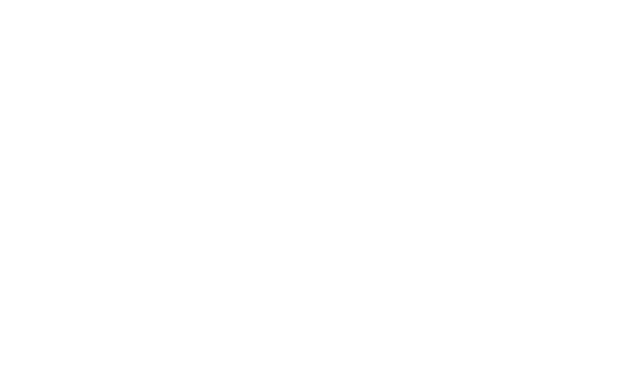
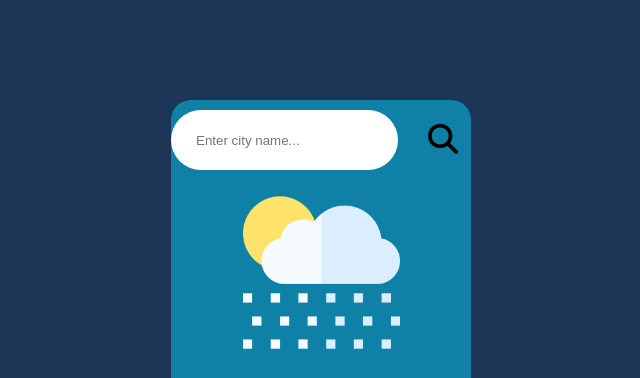
Before and after one commit to simon-chern/WeatherApp, a plain HTML site: page index.html in a window 1280 px wide. Shown: the top 378 px of the page, without its empty margins (319-959 px from the left). Drawn offline with Linux system fonts and the light colour scheme; a web font is replaced by a local one.

Commit message:
First commit

```diff
--- a/index.html
+++ b/index.html
@@ -3,11 +3,22 @@
   <head>
     <meta charset="UTF-8" />
     <meta name="viewport" content="width=device-width, initial-scale=1.0" />
-    <title>Grocery Bud</title>
+    <title>Weather app</title>
     <link rel="stylesheet" href="styles.css" />
+    <script src="https://kit.fontawesome.com/61b18c7ab6.js" crossorigin="anonymous"></script>
   </head>
   <body>
-
+    <div class="card">
+      <div class="search">
+        <input class="input" type="text" placeholder="Enter city name...">
+        <button><i class="fa-solid fa-magnifying-glass"></i></button>
+      </div>
+      <div class="weather">
+        <img src="images/rain.png" class="weather-icon">
+        <h1 class="temp">22</h1>
+        <h2 class="city">Tambov</h2>
+      </div>
+    </div>
     <script src="app.js"></script>
   </body>
 </html>
--- a/styles.css
+++ b/styles.css
@@ -1,5 +1,53 @@
+@import url('https://fonts.googleapis.com/css2?family=Afacad:wght@600&family=Agbalumo&display=swap');
 * {
   margin: 0;
   padding: 0;
   box-sizing: border-box;
 }
+body {
+  background: #1d3557;
+}
+.card {
+  margin: 100px auto;
+  width: 300px;
+  height: 400px;
+  background-color: rgb(15, 129, 167);
+  color: white;
+  font-family: "Afacad", sans-serif;
+  border-radius: 20px;
+  display: block;
+  justify-content: center;
+
+}
+.search {
+  display: flex;
+  justify-content: space-between;
+  align-items: center;
+  height: 60px;
+  width: 100%;
+}
+.search input {
+  border: 0;
+  outline: 0;
+  border-radius: 9px;
+  font: "Afacad" 18px;
+  padding: 10px 25px;
+  height: 60px;
+  border-radius: 30px;
+  margin-top: 20px;
+}
+.search button {
+  border: 0;
+  outline: 0;
+  background: transparent;
+  cursor: pointer;
+  margin: 20px 10px;
+  font-size: 30px;
+  padding: 20px;
+  margin-top: 40px;
+}
+.weather {
+  display: grid;
+  place-content: center;
+  text-align: center;
+}
```
Also changed, not shown: images/clear.png (added), images/clouds.png (added), images/drizzle.png (added), images/mist.png (added), images/rain.png (added), images/search.png (added), images/snow.png (added), images/wind.png (added).
